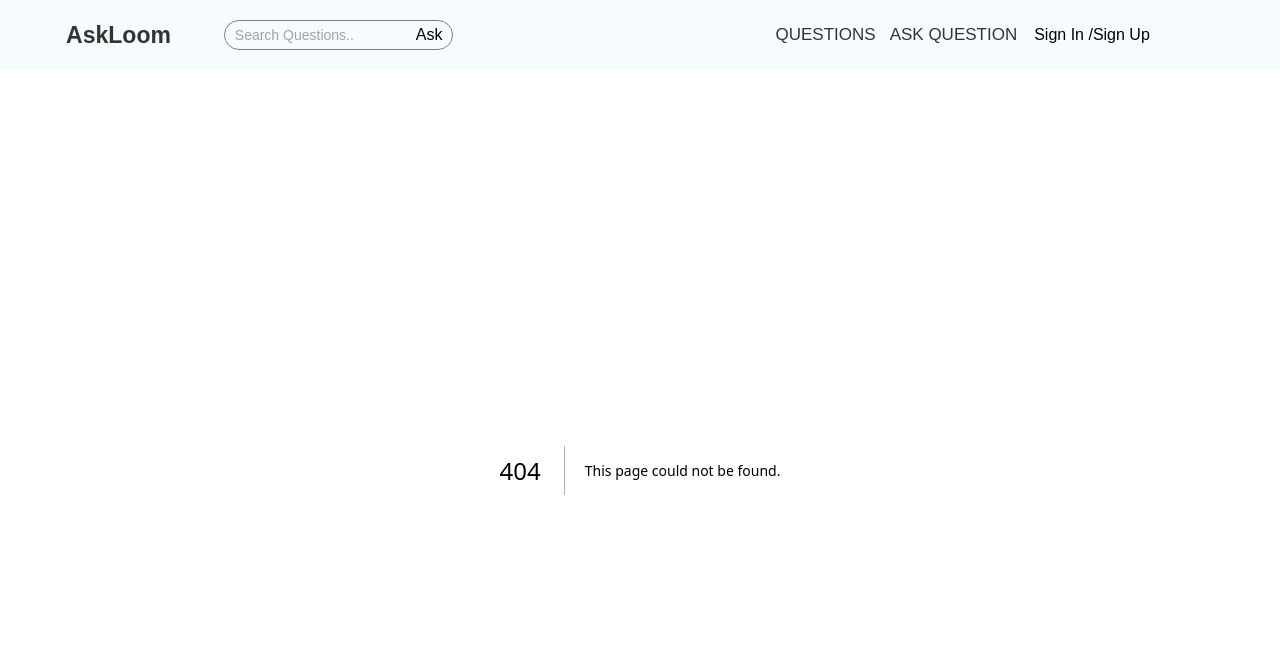
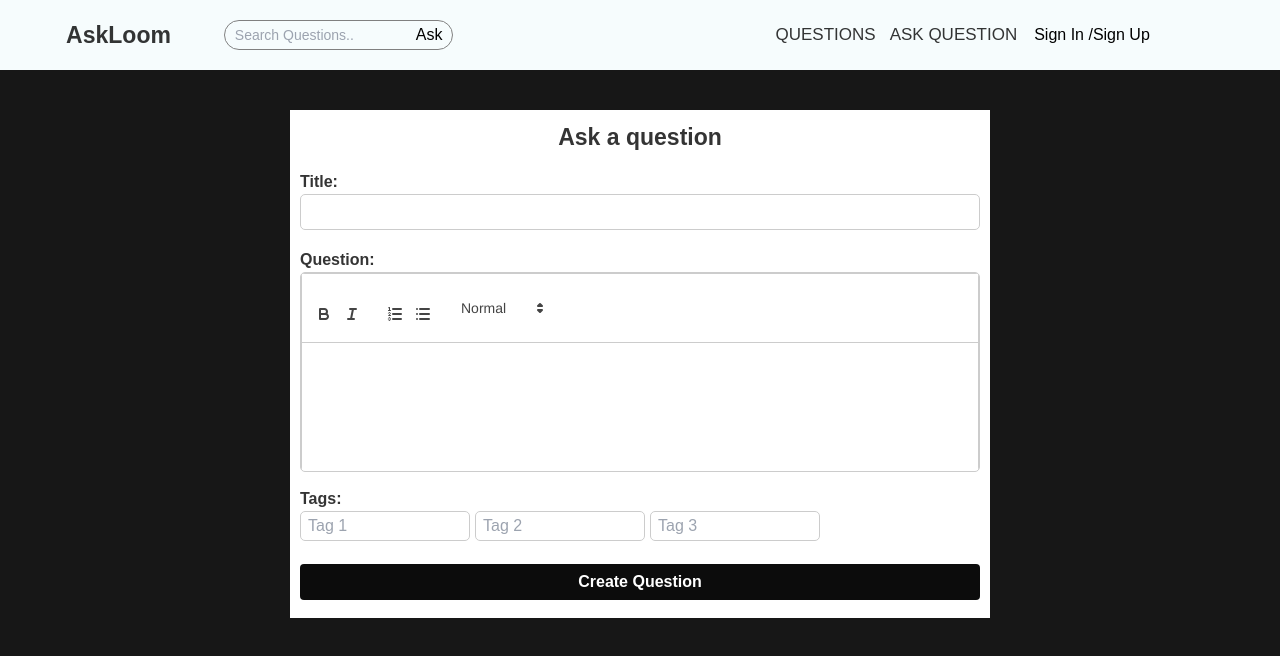
Before and after one commit to Ashik045/askloom, a Next.js app in the folder client/: page /createquestion in a window 1280 px wide. Before the commit this address had no page. Shown: the top 656 px of the page. Built offline with nearby package versions, Linux system fonts and the light colour scheme.

Commit message:
create question page done

```diff
--- /dev/null
+++ b/client/app/createquestion/error.tsx
@@ -0,0 +1,29 @@
+"use client"; // Error components must be Client Components
+
+import { useEffect } from "react";
+
+interface ErrorProps {
+  error: Error; // Standard JavaScript Error object
+  reset: () => void; // A function that resets the error boundary
+}
+
+export default function Error({ error, reset }: ErrorProps) {
+  useEffect(() => {
+    // Log the error to an error reporting service
+    console.error(error);
+  }, [error]);
+
+  return (
+    <div>
+      <h2>Something went wrong!</h2>
+      <button
+        onClick={
+          // Attempt to recover by trying to re-render the segment
+          () => reset()
+        }
+      >
+        Try again
+      </button>
+    </div>
+  );
+}
--- /dev/null
+++ b/client/app/createquestion/page.tsx
@@ -0,0 +1,10 @@
+import CreateQuestion from "@/components/CreateQuestion/CreateQuestion";
+import styles from "@/styles/createquestion.module.scss";
+
+export default function page() {
+  return (
+    <div className={styles.create_q_page}>
+      <CreateQuestion />
+    </div>
+  );
+}
--- /dev/null
+++ b/client/components/CreateQuestion/CreateQuestion.tsx
@@ -0,0 +1,93 @@
+"use client";
+
+/* eslint-disable @typescript-eslint/no-explicit-any */
+import { useState } from "react";
+import { useForm } from "react-hook-form";
+import ReactQuill from "react-quill"; // Rich text editor
+import "react-quill/dist/quill.snow.css"; // Styles for the editor
+import styles from "./createquestion.module.scss";
+
+const CreateQuestion = () => {
+  const {
+    register,
+    handleSubmit,
+    setValue,
+    formState: { errors },
+  } = useForm();
+  const [tags, setTags] = useState(["", "", ""]); // State for storing three tags
+
+  const onSubmit = (data: any) => {
+    data.tags = tags;
+    console.log("Form Data:", data);
+  };
+
+  // Function to handle changes in tag inputs
+  const handleTagChange = (index: any, event: any) => {
+    const newTags = [...tags];
+    newTags[index] = event.target.value; // Update the specific tag
+    setTags(newTags); // Set the updated tags array
+  };
+
+  return (
+    <div className={styles.create_question}>
+      <h1>Ask a question</h1>
+
+      <form onSubmit={handleSubmit(onSubmit)} className="create-question-form">
+        {/* Title Field */}
+        <div className={styles.question_inp}>
+          <label htmlFor="title">Title:</label>
+          <input
+            id="title"
+            type="text"
+            {...register("title", { required: "Title is required" })}
+          />
+          {errors.title?.message && <p>{String(errors.title.message)}</p>}
+        </div>
+
+        {/* Question Field (Custom Styled ReactQuill) */}
+        <div className={styles.question_inp}>
+          <label htmlFor="question">Question:</label>
+          <ReactQuill
+            theme="snow"
+            onChange={(content) => setValue("question", content)}
+            className={styles.custom_editor}
+            modules={{
+              toolbar: [
+                ["bold", "italic"], // Toggle bold/italic text
+                [{ list: "ordered" }, { list: "bullet" }], // Ordered/bullet lists
+                [{ size: [] }], // Font size dropdown
+              ],
+            }}
+            style={{
+              height: "200px",
+              border: "1px solid #ccc",
+              borderRadius: "5px",
+              overflowY: "auto",
+            }}
+          />
+          {errors.question?.message && <p>{String(errors.question.message)}</p>}
+        </div>
+
+        {/* Tag Fields */}
+        <div className={styles.tag_inputs}>
+          <label>Tags:</label>
+          {tags.map((tag, index) => (
+            <input
+              key={index}
+              type="text"
+              value={tag}
+              placeholder={`Tag ${index + 1}`}
+              onChange={(e) => handleTagChange(index, e)}
+            />
+          ))}
+        </div>
+        {errors.tags?.message && <p>{String(errors.tags.message)}</p>}
+
+        {/* Submit Button */}
+        <button type="submit">Create Question</button>
+      </form>
+    </div>
+  );
+};
+
+export default CreateQuestion;
--- /dev/null
+++ b/client/components/CreateQuestion/createquestion.module.scss
@@ -0,0 +1,78 @@
+.create_question {
+  padding: 10px;
+
+  h1 {
+    font-size: 23px;
+    font-weight: 600;
+    color: rgba(0, 0, 0, 0.796);
+    text-align: center;
+    margin-bottom: 15px;
+  }
+
+  form {
+    width: 100%; // Ensure the form takes full width
+
+    .question_inp {
+      width: 100%; // Ensure the input container takes full width
+      margin-bottom: 15px;
+
+      label {
+        color: rgba(0, 0, 0, 0.796);
+        margin-top: 10px;
+        font-weight: 600;
+        display: block;
+      }
+
+      input {
+        margin-bottom: 3px;
+        padding: 5px 4px;
+        font-size: 16px;
+        border-radius: 5px;
+        border: none;
+        outline: none;
+        border: 1px solid #ccc;
+        width: 100%; // Input should take full width
+        box-sizing: border-box; // Include padding and borders in the width
+      }
+    }
+
+    .tag_inputs {
+      label {
+        color: rgba(0, 0, 0, 0.796);
+        margin-top: 10px;
+        font-weight: 600;
+        display: block;
+      }
+
+      input {
+        margin-bottom: 3px;
+        margin-right: 5px;
+        font-size: 16px;
+        border-radius: 5px;
+        border: none;
+        outline: none;
+        border: 1px solid #ccc;
+        padding: 2px 7px;
+        width: 25%;
+        box-sizing: border-box;
+      }
+    }
+
+    button {
+      padding: 6px 12px;
+      cursor: pointer;
+      border-radius: 4px;
+      color: white;
+      margin-top: 20px;
+      margin-bottom: 8px;
+      font-weight: bold;
+      transition: all 0.1s ease;
+      width: 100%;
+      background-color: #0c0c0c;
+
+      &:hover {
+        background-color: #888888;
+      }
+    }
+  }
+}
--- a/client/components/Navbar/Navbar.tsx
+++ b/client/components/Navbar/Navbar.tsx
@@ -112,7 +112,7 @@ const Navbar = () => {
             <Link href="/" style={{ textDecoration: "none" }}>
               <p>Questions</p>
             </Link>
-            <Link href="/post" style={{ textDecoration: "none" }}>
+            <Link href="/createquestion" style={{ textDecoration: "none" }}>
               <p>ask question</p>
             </Link>
 
--- a/client/components/QuestionComponent/QuestionComponent.tsx
+++ b/client/components/QuestionComponent/QuestionComponent.tsx
@@ -1,19 +1,25 @@
 /* eslint-disable @typescript-eslint/no-unused-vars */
 "use client";
 
-import { useState } from "react";
+import { Context } from "@/Context/Context";
+import { useRouter } from "next/navigation";
+import { useContext, useState } from "react";
 import styles from "./questionComponent.module.scss";
 
 const QuestionComponent = () => {
   const [postPopup, setPostPopup] = useState(false);
-  const [user, setUser] = useState<null>(null);
+  const router = useRouter();
+
+  const { user } = useContext(Context);
 
   const handlePopUp = () => {
     setPostPopup(true);
   };
 
   const handleUserLogin = () => {
-    // if (!user) router.push("/login");
+    if (!user) router.push("/login");
+
+    router.push("/createquestion");
   };
 
   return (
--- a/client/package.json
+++ b/client/package.json
@@ -14,7 +14,8 @@
     "react": "^18",
     "react-dom": "^18",
     "react-hook-form": "^7.53.1",
-    "react-icons": "^5.3.0"
+    "react-icons": "^5.3.0",
+    "react-quill": "^2.0.0"
   },
   "devDependencies": {
     "@types/node": "^20",
--- /dev/null
+++ b/client/styles/createquestion.module.scss
@@ -0,0 +1,8 @@
+.create_q_page {
+  max-width: 700px;
+  margin-left: auto;
+  margin-right: auto;
+  background-color: white;
+  margin-top: 40px;
+  margin-bottom: 30px;
+}
--- a/client/styles/loginpage.module.scss
+++ b/client/styles/loginpage.module.scss
@@ -80,17 +80,17 @@
 
       button {
         padding: 6px 12px;
-        background-color: #888888;
         cursor: pointer;
         border-radius: 4px;
         color: white;
         margin-top: 20px;
+        background-color: #0c0c0c;
         font-weight: bold;
 
         transition: all 0.1s ease-in-out;
 
         &:hover {
-          background-color: #0c0c0c;
+          background-color: #888888;
         }
       }
     }
--- a/client/styles/registration.module.scss
+++ b/client/styles/registration.module.scss
@@ -16,6 +16,7 @@
       text-align: center;
       font-weight: bold;
       font-size: 20px;
+      color: rgba(0, 0, 0, 0.796) !important;
     }
 
     .reg_form {
@@ -70,17 +71,17 @@
 
       .submit_btn {
         padding: 6px 12px;
-        background-color: #888888;
         cursor: pointer;
         border-radius: 4px;
         color: white;
         margin-top: 20px;
         margin-bottom: 8px;
         font-weight: bold;
+        background-color: #0c0c0c;
         transition: all 0.1s ease-in-out;
 
         &:hover {
-          background-color: #0c0c0c;
+          background-color: #888888;
         }
       }
 
```
Also changed, not shown: 1 other file (tests, documents, lock files or other folders).
